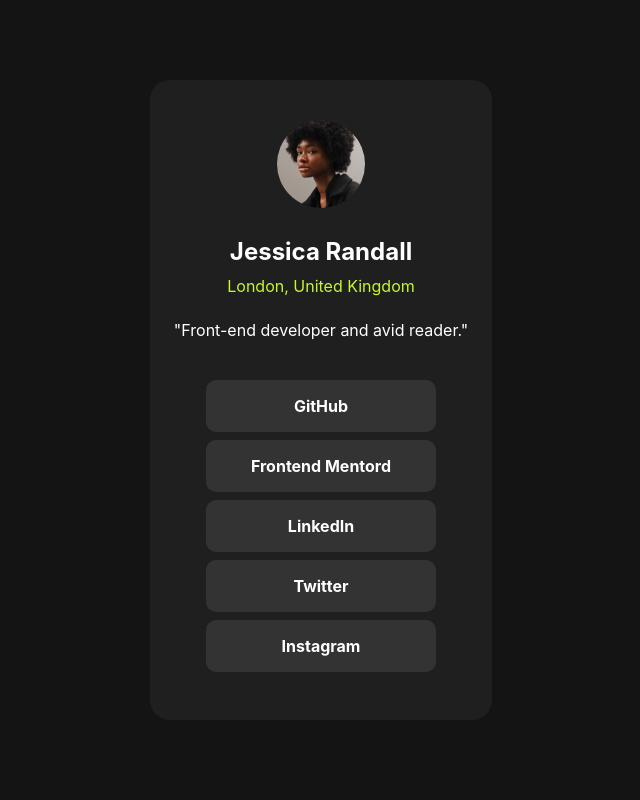
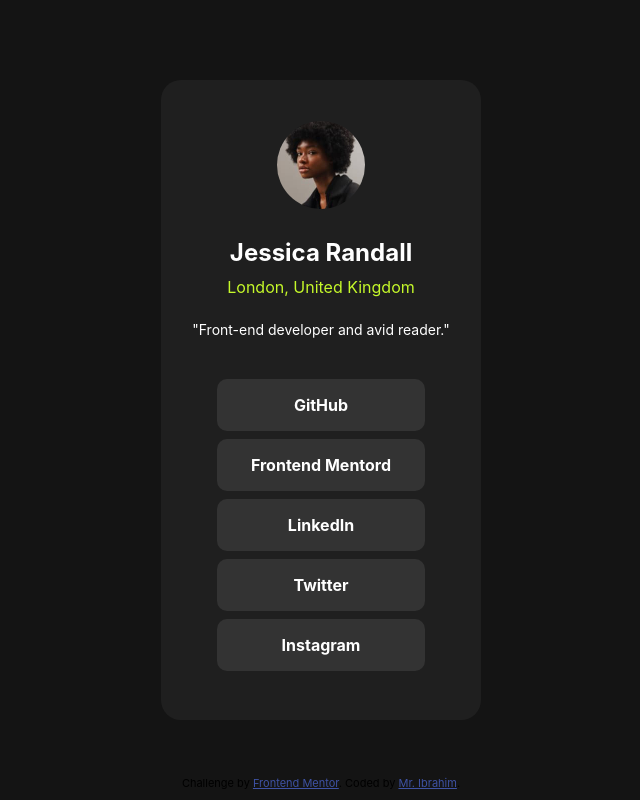
Before and after one commit to misecond4747/social_links, a plain HTML site: page index.html in a window 1280 px wide. Shown: the whole page, without its empty margins (319-959 px from the left). Drawn offline with Linux system fonts and the light colour scheme.

Commit message:
final touches

```diff
--- a/index.html
+++ b/index.html
@@ -10,7 +10,7 @@
 
   <!-- Feel free to remove these styles or customise in your own stylesheet 👍 -->
   <style>
-    .attribution { font-size: 11px; text-align: center; }
+    .attribution { font-size: 11px; text-align: center; position: absolute; bottom: 10px;}
     .attribution a { color: hsl(228, 45%, 44%); }
   </style>
 </head>
@@ -34,9 +34,9 @@
   </div>
 
 
-  <!-- <div class="attribution">
+  <div class="attribution">
     Challenge by <a href="https://www.frontendmentor.io?ref=challenge" target="_blank">Frontend Mentor</a>.
-    Coded by <a href="#">Your Name Here</a>.
-  </div> -->
+    Coded by <a href="https://github.com/misecond4747/social_links.git">Mr. Ibrahim</a>.
+  </div>
 </body>
 </html>
--- a/style.css
+++ b/style.css
@@ -82,6 +82,7 @@ body{
 
 .credentials p{
     margin-block: 1.5rem;
+    font-size: 14px;
 }
 
 .location{
```
